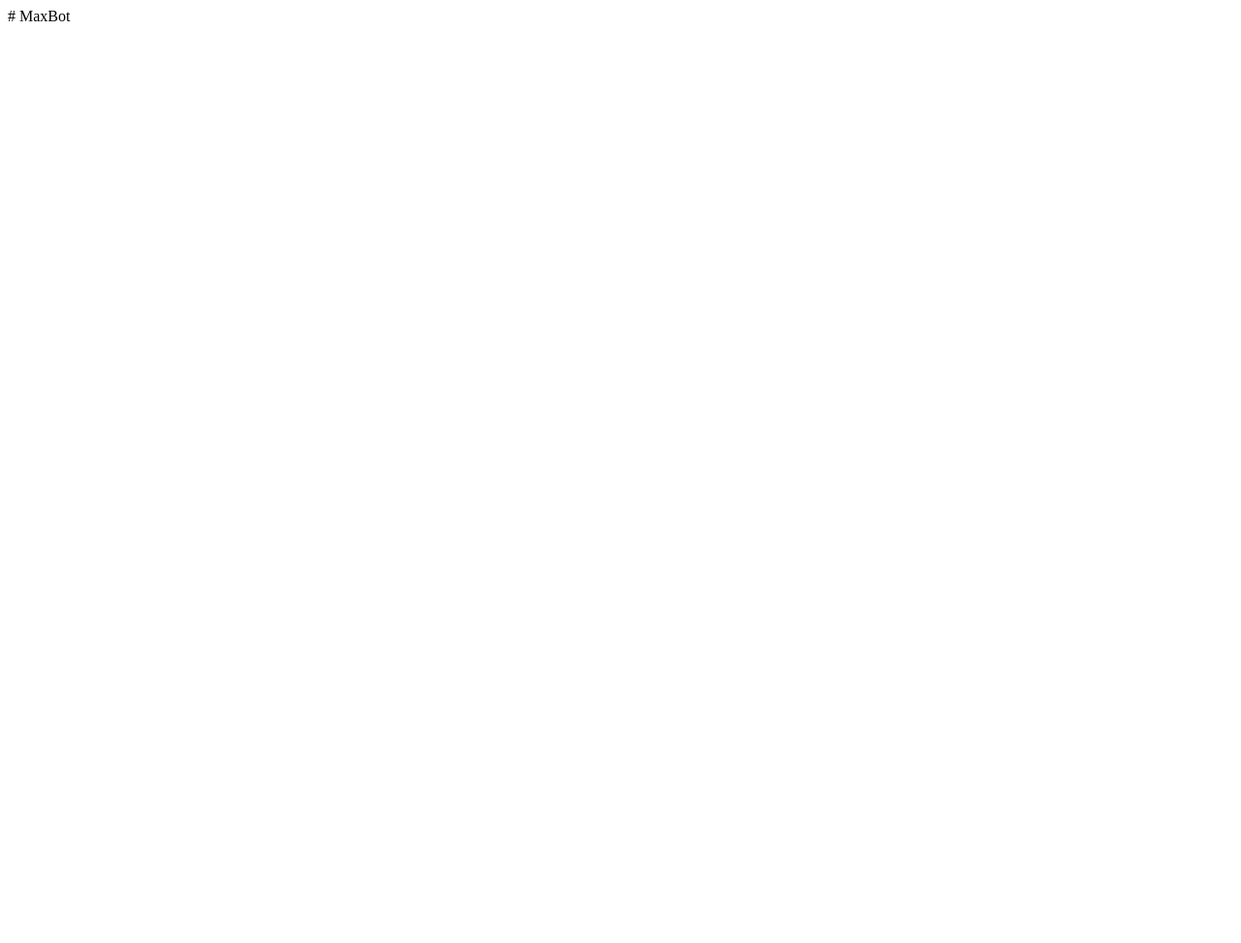
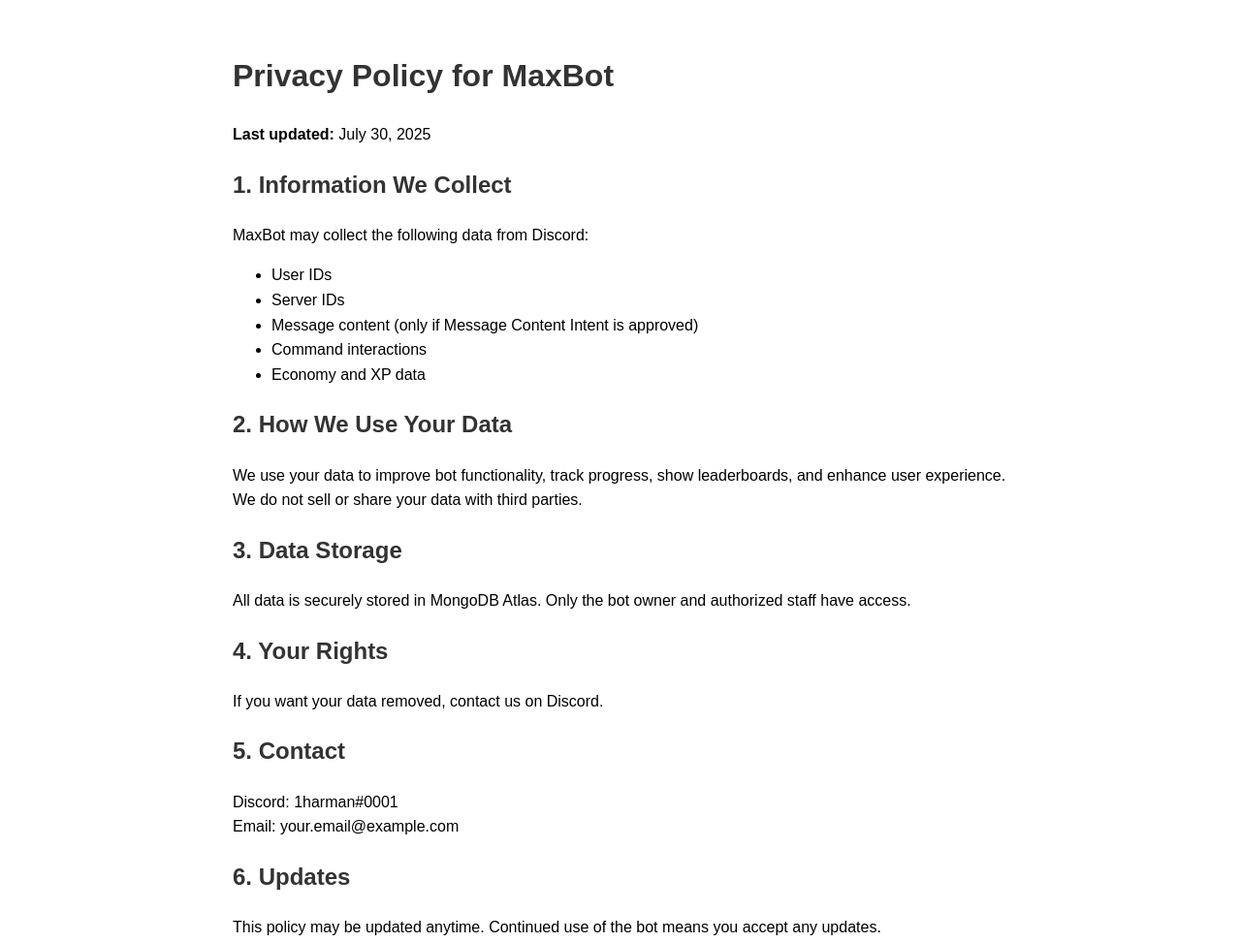
Before and after one commit to imbarzani/MaxBot, a plain HTML site: page index.html in a window 1280 px wide. Shown: the whole page at 97% size. Before the commit the page ends 800 px from the top, so only its background shows below. Drawn offline with Linux system fonts and the light colour scheme.

Commit message:
Update index.html

```diff
--- a/index.html
+++ b/index.html
@@ -1 +1,48 @@
-# MaxBot
+<!DOCTYPE html>
+<html lang="en">
+<head>
+  <meta charset="UTF-8">
+  <title>Privacy Policy - MaxBot</title>
+  <style>
+    body {
+      font-family: sans-serif;
+      max-width: 800px;
+      margin: auto;
+      padding: 2rem;
+      line-height: 1.6;
+    }
+    h1, h2 {
+      color: #333;
+    }
+  </style>
+</head>
+<body>
+  <h1>Privacy Policy for MaxBot</h1>
+  <p><strong>Last updated:</strong> July 30, 2025</p>
+
+  <h2>1. Information We Collect</h2>
+  <p>MaxBot may collect the following data from Discord:</p>
+  <ul>
+    <li>User IDs</li>
+    <li>Server IDs</li>
+    <li>Message content (only if Message Content Intent is approved)</li>
+    <li>Command interactions</li>
+    <li>Economy and XP data</li>
+  </ul>
+
+  <h2>2. How We Use Your Data</h2>
+  <p>We use your data to improve bot functionality, track progress, show leaderboards, and enhance user experience. We do not sell or share your data with third parties.</p>
+
+  <h2>3. Data Storage</h2>
+  <p>All data is securely stored in MongoDB Atlas. Only the bot owner and authorized staff have access.</p>
+
+  <h2>4. Your Rights</h2>
+  <p>If you want your data removed, contact us on Discord.</p>
+
+  <h2>5. Contact</h2>
+  <p>Discord: 1harman#0001<br>Email: your.email@example.com</p>
+
+  <h2>6. Updates</h2>
+  <p>This policy may be updated anytime. Continued use of the bot means you accept any updates.</p>
+</body>
+</html>
```
